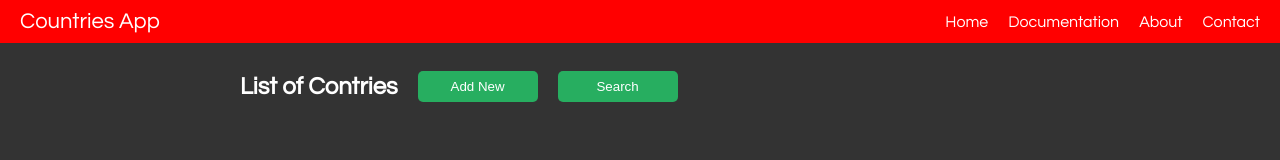
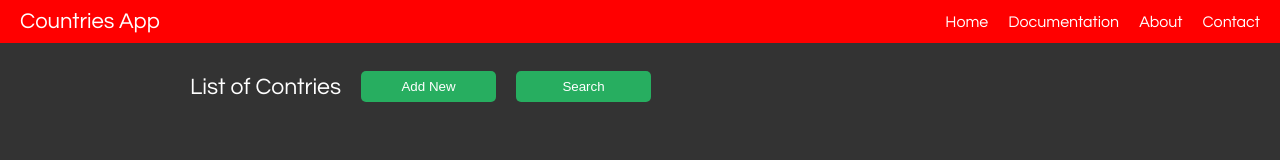
Before and after one commit to AaronCastilloOlvera/CountriesAppAdmin, a website with bundled scripts: page index.html in a window 1280 px wide. Built offline with nearby package versions, Linux system fonts and the light colour scheme; files whose address does not match are found by name.

Commit message:
Renamed the ids and class class.

```diff
--- a/css/index.css
+++ b/css/index.css
@@ -105,40 +105,37 @@ nav {
 }
 
 
-/* - - C O U N T I E S   T A B L E - - - - - - - - - - - - - - - - */
+/* - - C O U N T I E S   T A B L E   A C T I O N S - - - - - - - - - - - - - - - - */
 
-.actionsTable{
+.actions-table{
   display: flex;
   align-items: center;
   height: 35px;
-  max-width: 800px;
+  max-width: 900px;
   margin: 0 auto;
   padding: 10px;
 
 }
 
-#add-button {
-  float: right;
+.action-item {
   width: 15%;
   background-color: #27ae60;
   color: white;
   border: none;
   border-radius: 5px;
   padding: 8px;
-  cursor: pointer;
   margin: 0 0 0 20px;
 }
 
-
-
+.actions-table > :first-child {
+  font-size: 23px;
+}
 
 
 /* - - C O U N T I E S   T A B L E - - - - - - - - - - - - - - - - */
-
-
-#tableContainer{
-  width: 80%;
-  max-width: 800px;
+.container-table{
+  width: 100%;
+  max-width: 900px;
   /* overflow-y: scroll; **/
   margin: 0 auto;
 }
@@ -166,5 +163,4 @@ tr:nth-child(even) {
   background-color: rgb(65, 65, 65);
 }
 
-
 /* - - - - - - - - - - - - - - - - - - - - - - - - - - - - - - - - - - - - */
--- a/index.html
+++ b/index.html
@@ -18,21 +18,15 @@
 <body>
 
     <br>
-    <div class="containerTable">
-        <div class="actionsTable">
+    <div class="container-table-lg">
+        <div class="actions-table">
+            <p> List of Contries </p>
+            <button class="action-item"> Add New </button>
+            <button class="action-item"> Search </button>
+        </div>
 
-                <h2> List of Contries </h2>
-                <button id="add-button"> Add New </button>
-                <button id="add-button"> Search </button>
-
-        </div>
-        <br>
-        <div id="tableContainer">
-
+        <div class="container-table" id="tableContainer">
             <!-- render table-->
-            <!-- ... -->
-
-
         </div>
     </div>
 
--- a/js/index.js
+++ b/js/index.js
@@ -10,10 +10,6 @@ import { GetCountryById, GetAllCountries, PostCountry } from "./requests.js";
     const continent = document.getElementById('continent');
     const pib = document.getElementById('pib');
     const myCodeResp = document.getElementById("my-code");
-
-    //
-    const btnGet = document.getElementById("btn-get");
-    const btnPut = document.getElementById("btn-put");
 
     const main = document.getElementById("tableContainer");
 
@@ -137,7 +133,7 @@ import { GetCountryById, GetAllCountries, PostCountry } from "./requests.js";
             })
     }
 
-
+    /*
     // - - - - - - - - - - - - - - - -
     btnGet.addEventListener( ('click'), () => {
         _getCountryById();
@@ -147,6 +143,7 @@ import { GetCountryById, GetAllCountries, PostCountry } from "./requests.js";
         Put(id);
     })
     //
+    */
 
     function Put(id) {
 
```
